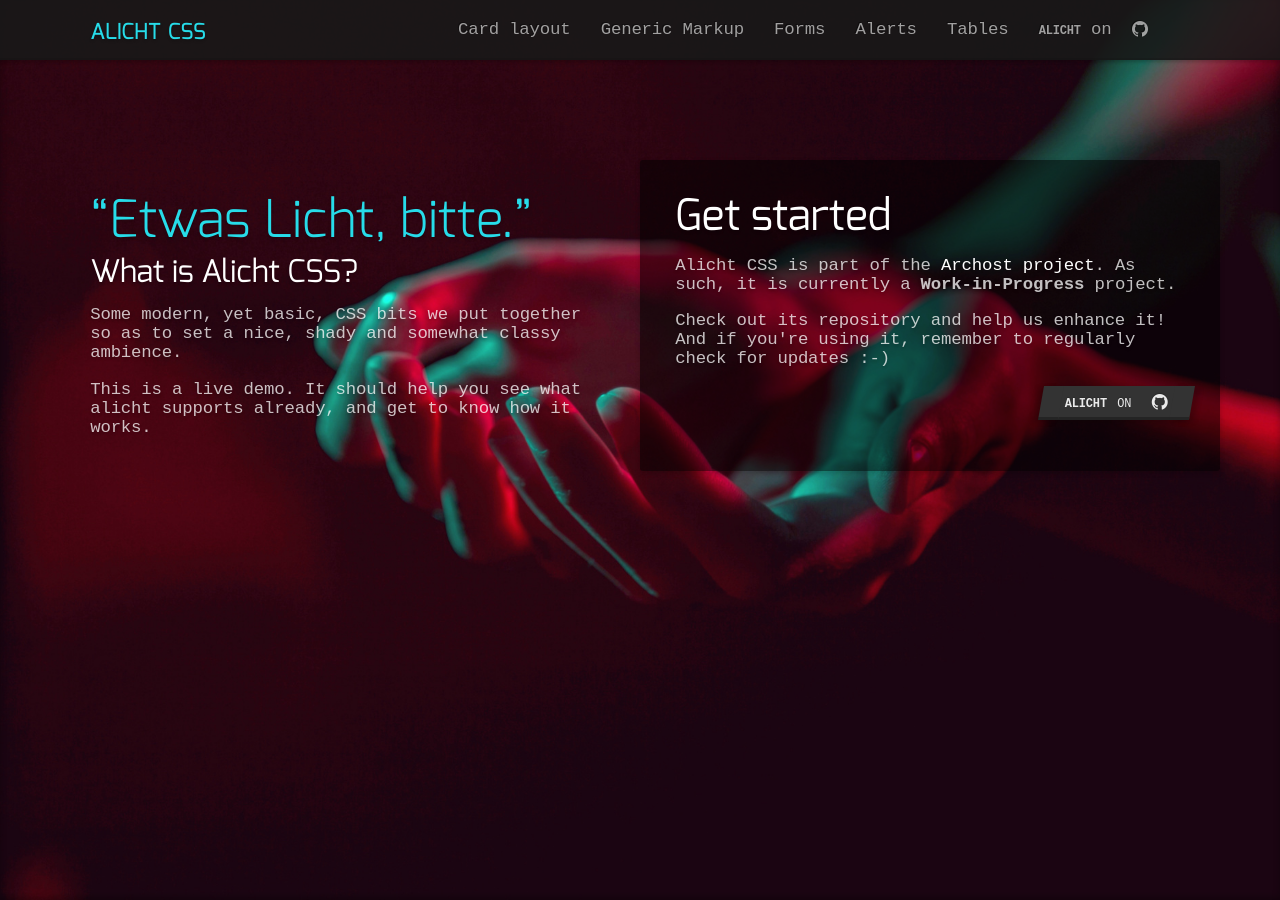
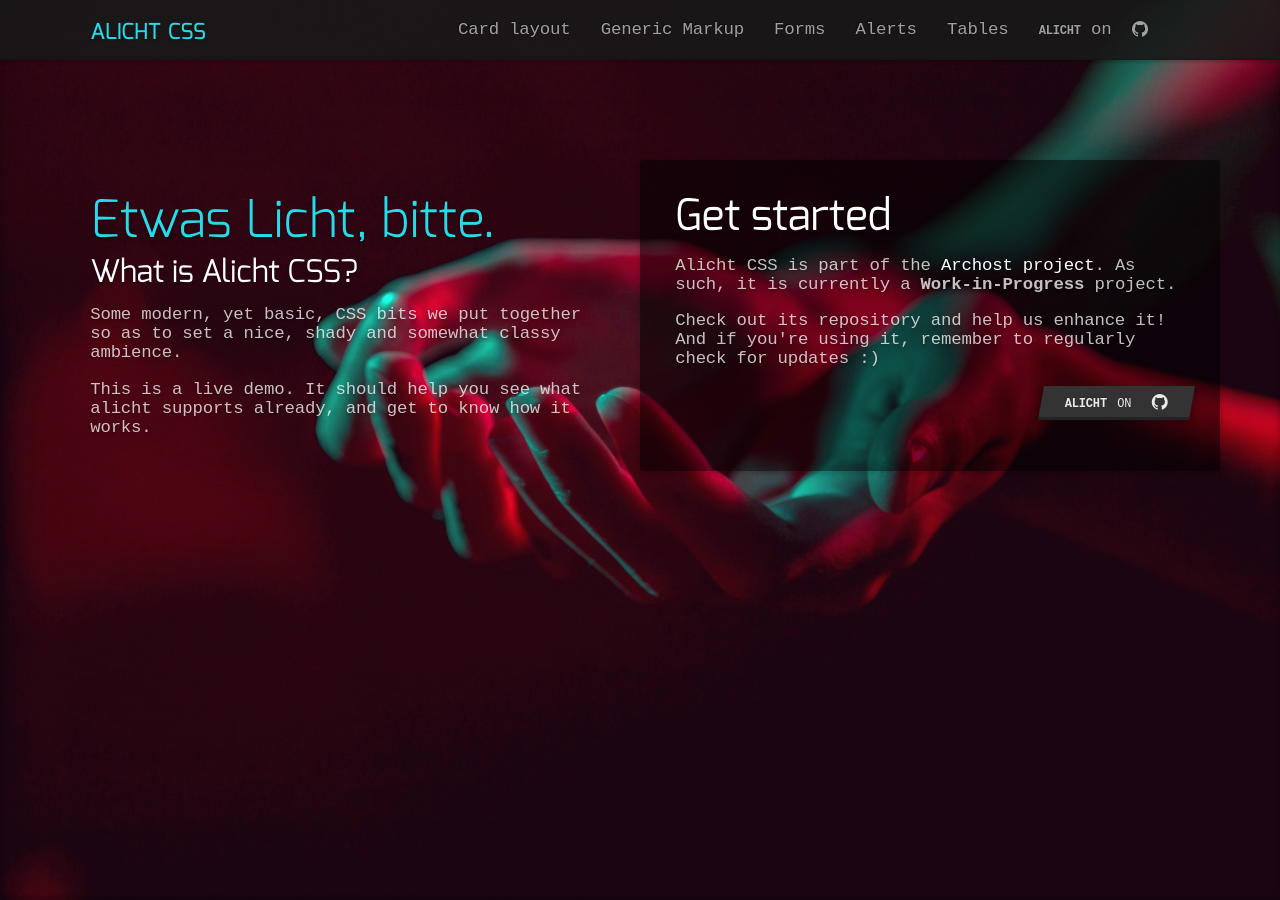
Before and after one commit to nileane/alicht, a Jekyll site: the page built from pages/index.html, in a window 1280 px wide and 900 px high. Built offline with Jekyll 4.4.1, drawn with Linux system fonts in a browser that asks for light colours; some web fonts are replaced.

Commit message:
@younishd, le CEO, a ralé sur les quotes et le nez

```diff
--- a/pages/index.html
+++ b/pages/index.html
@@ -8,7 +8,7 @@ permalink: /
 <section class="cover" style="background-image:url(img/nonamericanhands.jpg)">
     <div class="card-bg">
         <div class="card fadin">
-            <h1>&ldquo;Etwas Licht, bitte.&rdquo;</h1>
+            <h1>Etwas Licht, bitte.</h1>
             <h3>What is Alicht CSS?</h3>
             <p>Some modern, yet basic, CSS bits we put together so as to set a nice, shady and somewhat classy ambience.</p>
             <p>This is a live demo. It should help you see what alicht supports already, and get to know how it works.</p>
@@ -17,7 +17,7 @@ permalink: /
         <div class="card boxed fadin">
             <h2>Get started</h2>
             <p>Alicht CSS is part of the <a href="https://twitter.com/archosteu">Archost project</a>. As such, it is currently a <strong>Work-in-Progress</strong> project.</p>
-            <p>Check out its repository and help us enhance it! And if you're using it, remember to regularly check for updates :-)</p>
+            <p>Check out its repository and help us enhance it! And if you're using it, remember to regularly check for updates :)</p>
             <p class="righted"><a class="button" href="https://github.com/archost/alicht"><strong style="font-weight:800;font-variant:small-caps;">alicht</strong> on &nbsp;<span class="octicon octicon-mark-github"></span></a></p>
         </div>
     </div>
```
